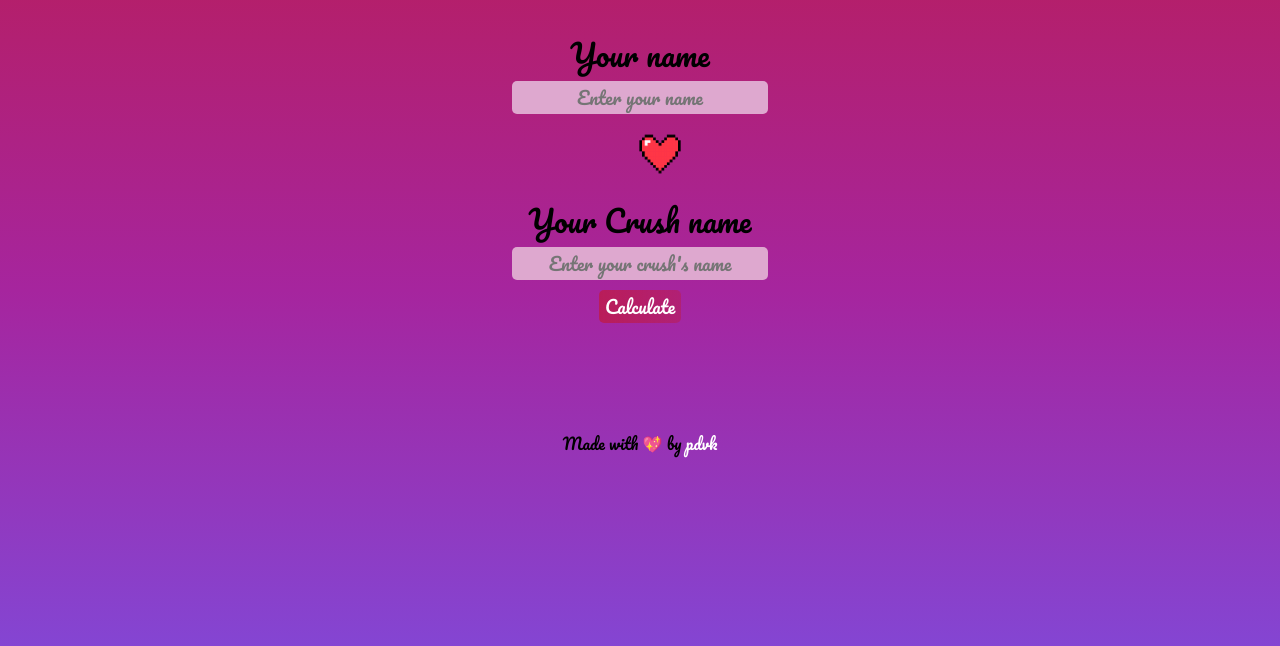
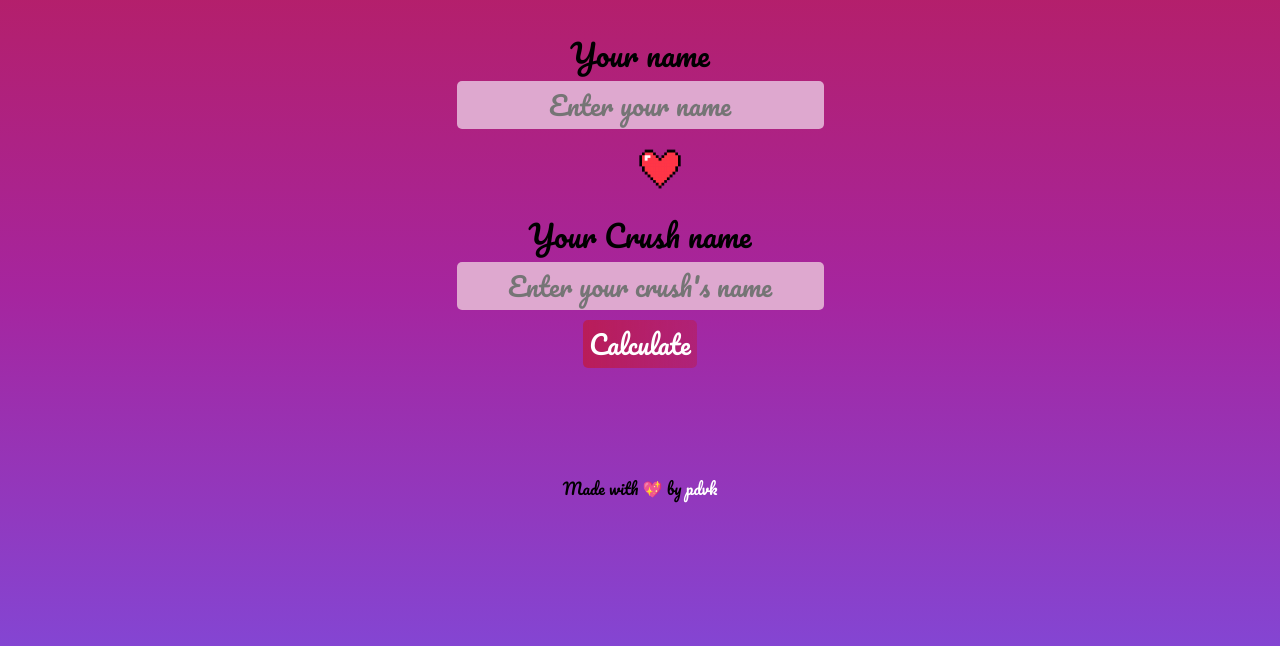
Before and after one commit to vamsikrishnarh7/Love-Calculator, a plain HTML site: page index.html in a window 1280 px wide. Shown: the part 110-756 px from the top of the page. Drawn offline with Linux system fonts and the light colour scheme.

Commit message:
Update style.css

```diff
--- a/style.css
+++ b/style.css
@@ -34,8 +34,8 @@ input{
     border-radius: 5px;
     /* box-shadow: 0px 0px 40px 3px white; */
     font-family: 'Pacifico', cursive;
-    /*font-size: 26px;*/
-    font-size : 18px;
+    font-size: 26px;
+    /*font-size : 18px;*/
     text-align: center;
 }
 input:hover, input:focus{
```
